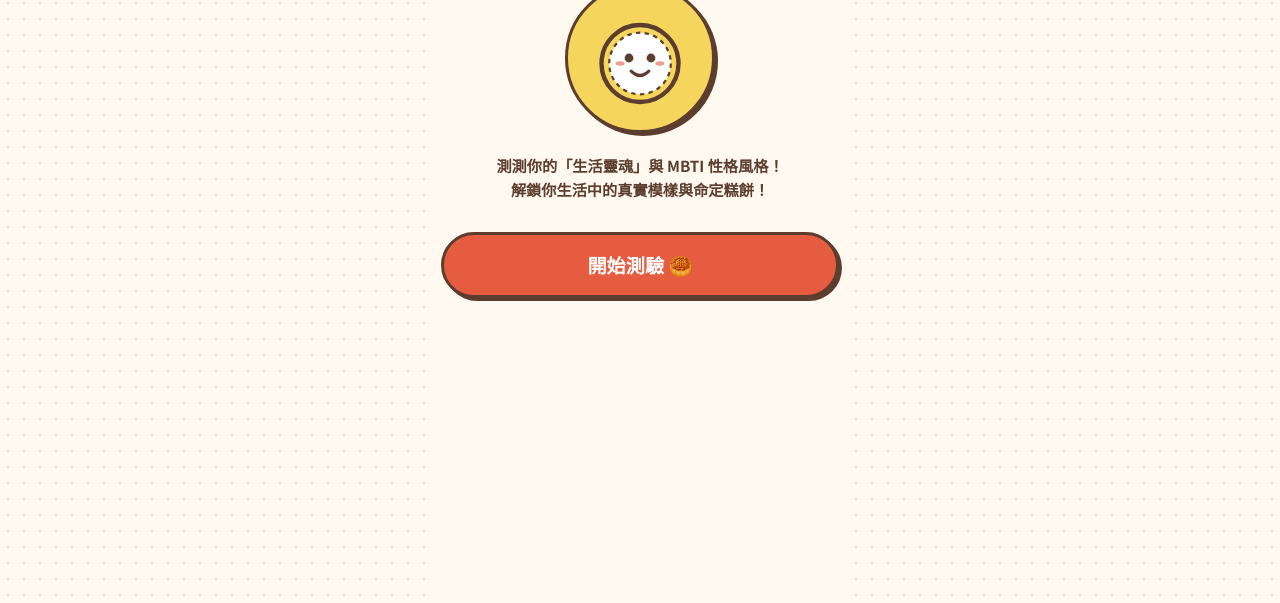
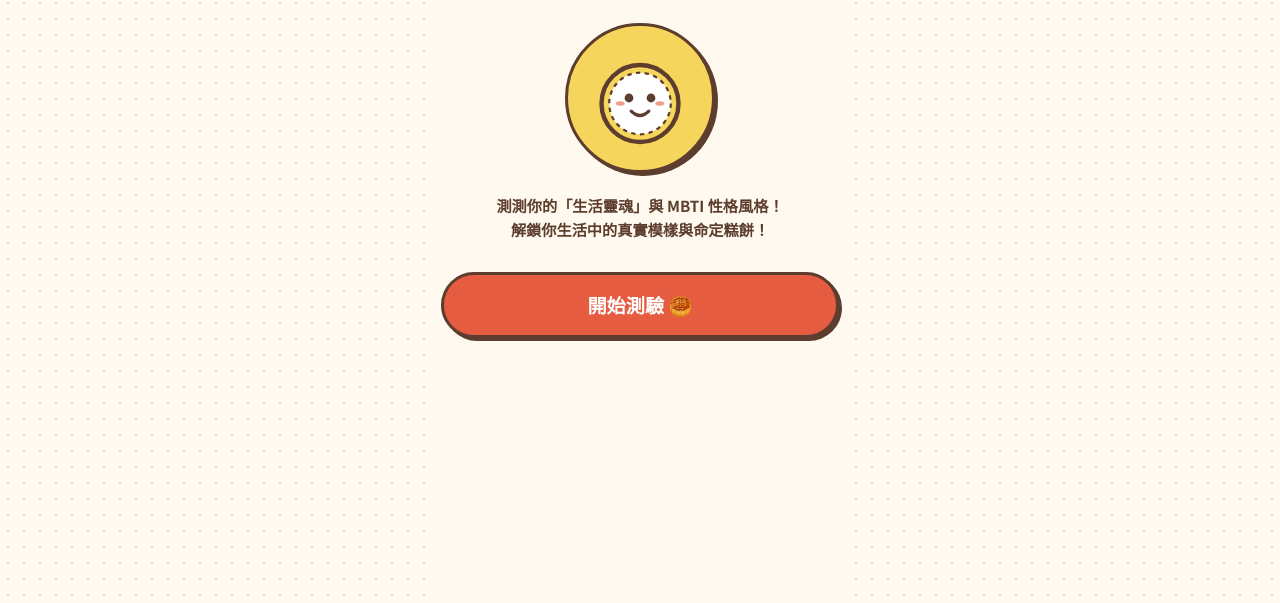
Before and after one commit to xiyu0215-haha/-, a plain HTML site: page index.html in a window 1280 px wide. Shown: the part 197-800 px from the top of the page. Drawn offline with Linux system fonts and the light colour scheme; a web font is replaced by a local one.

Commit message:
Update style.css

```diff
--- a/style.css
+++ b/style.css
@@ -56,8 +56,7 @@ body {
     flex: 1;
     justify-content: flex-start;
     align-items: center;
-    padding-top: 40px;
-    padding-bottom: 20px;
+    padding-top: 80px;
 }
 
 @keyframes fadeIn {
```
